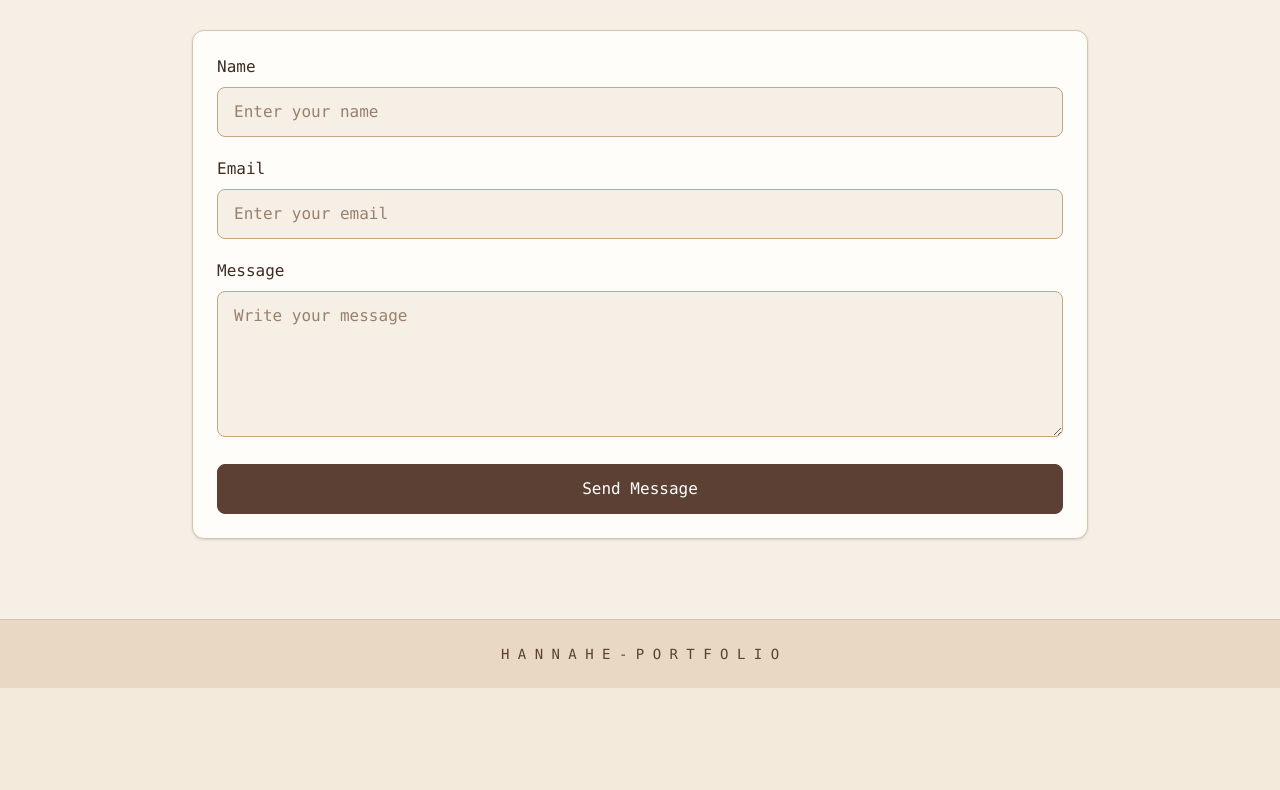
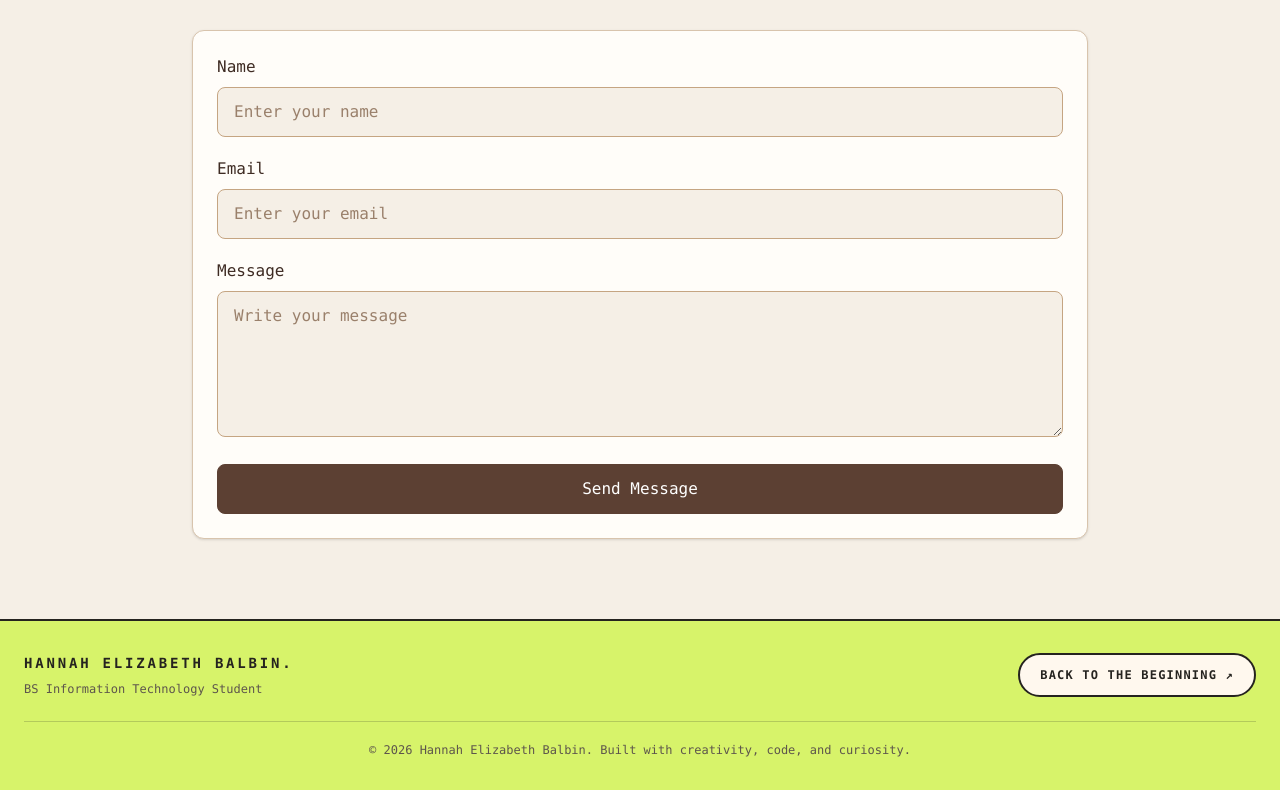
Before and after one commit to hannahelzbth/eportfoliobalbin, a React (Vite) app: page / in a window 1280 px wide. Shown: the part 4252-5042 px from the top of the page. Before the commit the page ends 4940 px from the top, so only its background shows below. Built offline with nearby package versions, Linux system fonts and the light colour scheme.

Commit message:
describe changes

```diff
--- a/src/App.jsx
+++ b/src/App.jsx
@@ -12,14 +12,12 @@ function App() {
 
   useEffect(() => {
     function handleScroll() {
-      if (window.scrollY > 300) {
-        setShowTopButton(true);
-      } else {
-        setShowTopButton(false);
-      }
+      setShowTopButton(window.scrollY > 300);
     }
 
     window.addEventListener("scroll", handleScroll);
+
+    handleScroll();
 
     return () => {
       window.removeEventListener("scroll", handleScroll);
@@ -34,7 +32,7 @@ function App() {
   }
 
   return (
-    <div className="min-h-screen bg-[#F5EFE6]">
+    <div className="min-h-screen bg-[#FFF8EE] text-[#25231F]">
       <Navbar />
 
       <main>
@@ -45,14 +43,40 @@ function App() {
         <Contact />
       </main>
 
-      <footer className="border-t border-[#D8C4AD] bg-[#E8D8C4] px-6 py-6 text-center font-mono text-sm text-[#5C4033]">
-        <p>H A N N A H E - P O R T F O L I O</p>
+      <footer className="border-t-2 border-[#25231F] bg-[#D7F36A] px-6 py-8">
+        <div className="mx-auto flex max-w-7xl flex-col items-center justify-between gap-4 text-center sm:flex-row sm:text-left">
+          <div>
+            <p className="font-mono text-sm font-black uppercase tracking-[0.2em]">
+              Hannah Elizabeth Balbin.
+            </p>
+
+            <p className="mt-2 font-mono text-xs text-[#5D554C]">
+              BS Information Technology Student
+            </p>
+          </div>
+
+          <a
+            href="#home"
+            className="rounded-full border-2 border-[#25231F] bg-[#FFF8EE] px-5 py-3 font-mono text-xs font-bold uppercase tracking-widest transition duration-200 hover:-translate-y-1 hover:bg-[#7652D4] hover:text-white"
+          >
+            Back to the beginning ↗
+          </a>
+        </div>
+
+        <div className="mx-auto mt-6 max-w-7xl border-t border-[#25231F]/20 pt-5 text-center">
+          <p className="font-mono text-xs text-[#5D554C]">
+            © {new Date().getFullYear()} Hannah Elizabeth Balbin. Built with
+            creativity, code, and curiosity.
+          </p>
+        </div>
       </footer>
 
       {showTopButton && (
         <button
+          type="button"
           onClick={returnToTop}
-          className="fixed bottom-6 right-6 rounded-lg border border-[#5C4033] bg-[#5C4033] px-4 py-3 font-mono text-sm font-bold text-white shadow-md transition hover:-translate-y-1 hover:bg-[#F5EFE6] hover:text-[#5C4033]"
+          aria-label="Return to top of page"
+          className="fixed bottom-6 right-6 z-50 flex h-14 items-center gap-2 rounded-full border-2 border-[#25231F] bg-[#7652D4] px-5 font-mono text-sm font-bold text-white shadow-lg transition duration-200 hover:-translate-y-1 hover:bg-[#D7F36A] hover:text-[#25231F]"
         >
           ↑ Top
         </button>
```
